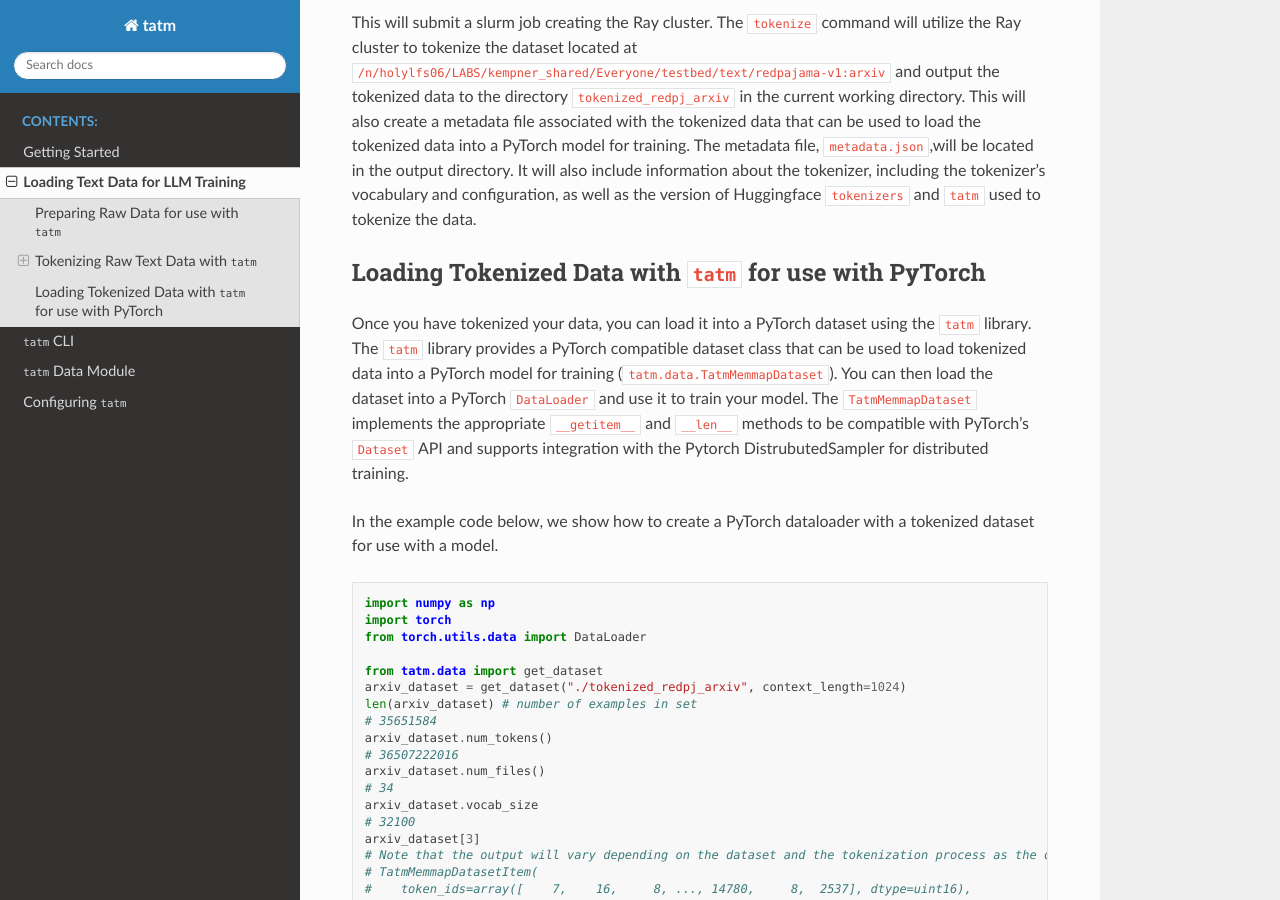
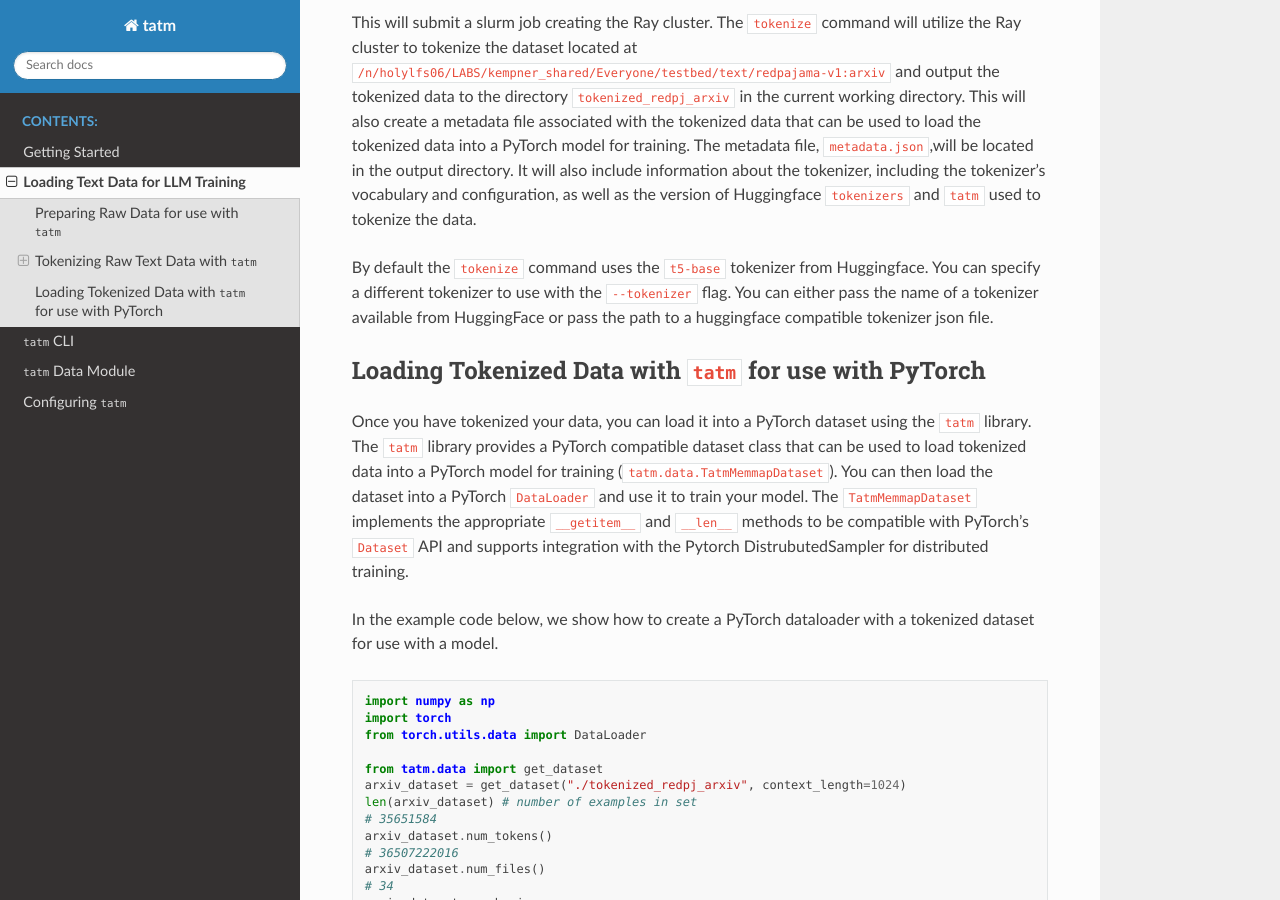
Before and after one commit to KempnerInstitute/tatm, a Sphinx documentation site: the page built from docs/text_dataset.md, in a window 1280 px wide and 900 px high, scrolled down 2180 px. Built offline with Sphinx 7.4.7 and the Read the Docs theme 3.1.0, drawn with Linux system fonts in a browser that asks for light colours.

Commit message:
describe --tokenize flag

```diff
--- a/docs/text_dataset.md
+++ b/docs/text_dataset.md
@@ -74,6 +74,8 @@ tatm run --conf $PWD/tatm_config.yaml -N 4 -c 40 tokenize \
 
 This will submit a slurm job creating the Ray cluster.  The `tokenize` command will utilize the Ray cluster to tokenize the dataset located at `/n/holylfs06/LABS/kempner_shared/Everyone/testbed/text/redpajama-v1:arxiv` and output the tokenized data to the directory `tokenized_redpj_arxiv` in the current working directory.  This will also create a metadata file associated with the tokenized data that can be used to load the tokenized data into a PyTorch model for training. The metadata file, `metadata.json`,will be located in the output directory. It will also include
 information about the tokenizer, including the tokenizer's vocabulary and configuration, as well as the version of Huggingface `tokenizers` and `tatm` used to tokenize the data.
+
+By default the `tokenize` command uses the `t5-base` tokenizer from Huggingface. You can specify a different tokenizer to use with the `--tokenizer` flag. You can either pass the name of a tokenizer available from HuggingFace or pass the path to a huggingface compatible tokenizer json file.
 
 ## Loading Tokenized Data with `tatm` for use with PyTorch
 
```
